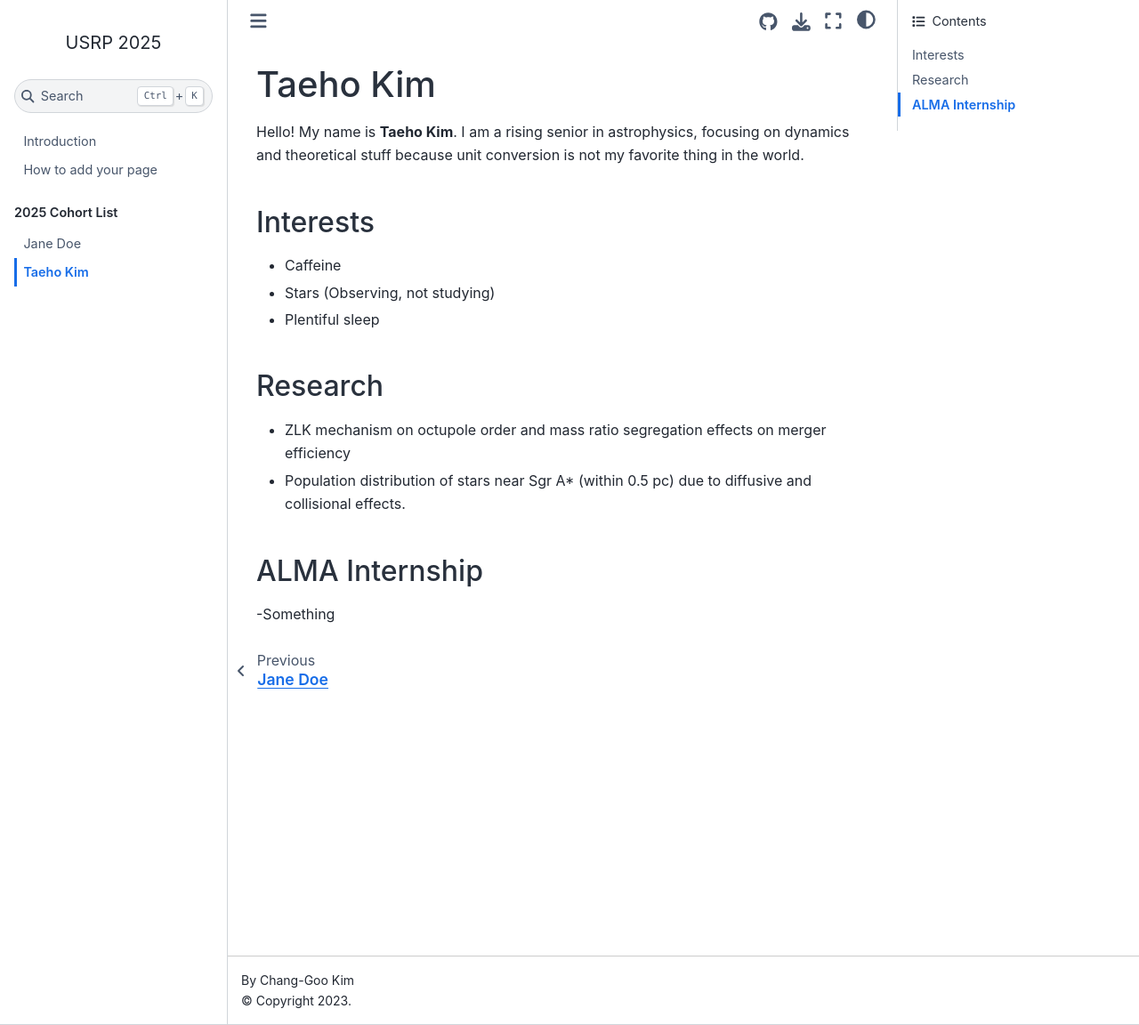
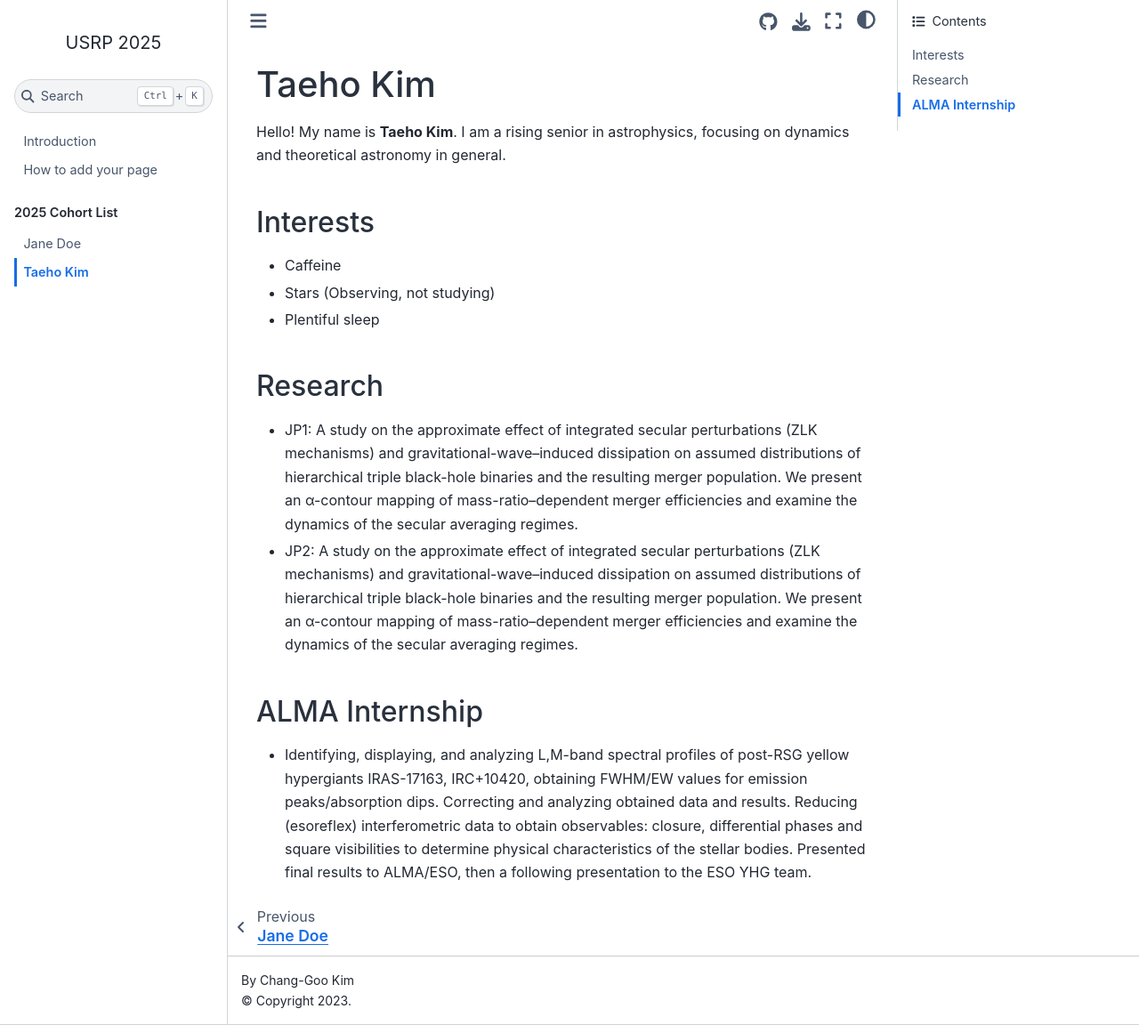
Before and after one commit to changgoo/usrp-introduction, a Jupyter Book: the page built from docs/students/taeho.md, in a window 1280 px wide and 1152 px high. Shown: the whole window at 89% size. Built offline with Jupyter Book 1.0.4 settings and Sphinx 7.4.7 and the Sphinx Book theme 1.1.4, drawn with Linux system fonts in a browser that asks for light colours.

Commit message:
Update taeho.md

```diff
--- a/docs/students/taeho.md
+++ b/docs/students/taeho.md
@@ -1,6 +1,6 @@
 # Taeho Kim
 
-Hello! My name is **Taeho Kim**. I am a rising senior in astrophysics, focusing on dynamics and theoretical stuff because unit conversion is not my favorite thing in the world.
+Hello! My name is **Taeho Kim**. I am a rising senior in astrophysics, focusing on dynamics and theoretical astronomy in general.
 
 ## Interests
 
@@ -10,9 +10,9 @@ Hello! My name is **Taeho Kim**. I am a rising senior in astrophysics, focusing
 
 ## Research
 
-- ZLK mechanism on octupole order and mass ratio segregation effects on merger efficiency
-- Population distribution of stars near Sgr A* (within 0.5 pc) due to diffusive and collisional effects.
+- JP1: A study on the approximate effect of integrated secular perturbations (ZLK mechanisms) and gravitational-wave–induced dissipation on assumed distributions of hierarchical triple black-hole binaries and the resulting merger population. We present an α-contour mapping of mass-ratio–dependent merger efficiencies and examine the dynamics of the secular averaging regimes.
+- JP2: A study on the approximate effect of integrated secular perturbations (ZLK mechanisms) and gravitational-wave–induced dissipation on assumed distributions of hierarchical triple black-hole binaries and the resulting merger population. We present an α-contour mapping of mass-ratio–dependent merger efficiencies and examine the dynamics of the secular averaging regimes.
 
 ## ALMA Internship
 
--Something
+- Identifying, displaying, and analyzing L,M-band spectral profiles of post-RSG yellow hypergiants IRAS-17163, IRC+10420, obtaining FWHM/EW values for emission peaks/absorption dips. Correcting and analyzing obtained data and results. Reducing (esoreflex) interferometric data to obtain observables: closure, differential phases and square visibilities to determine physical characteristics of the stellar bodies. Presented final results to ALMA/ESO, then a following presentation to the ESO YHG team.
```
